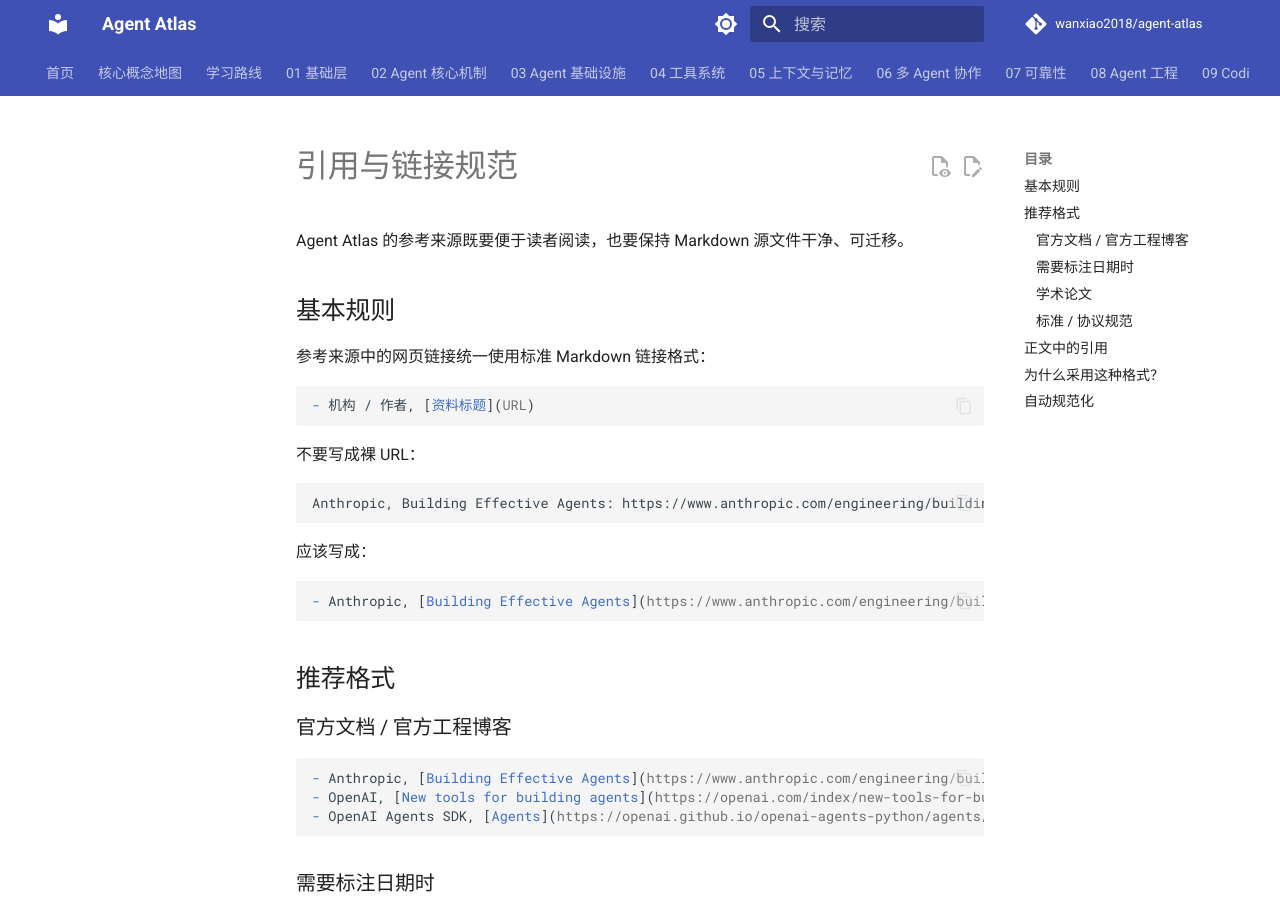
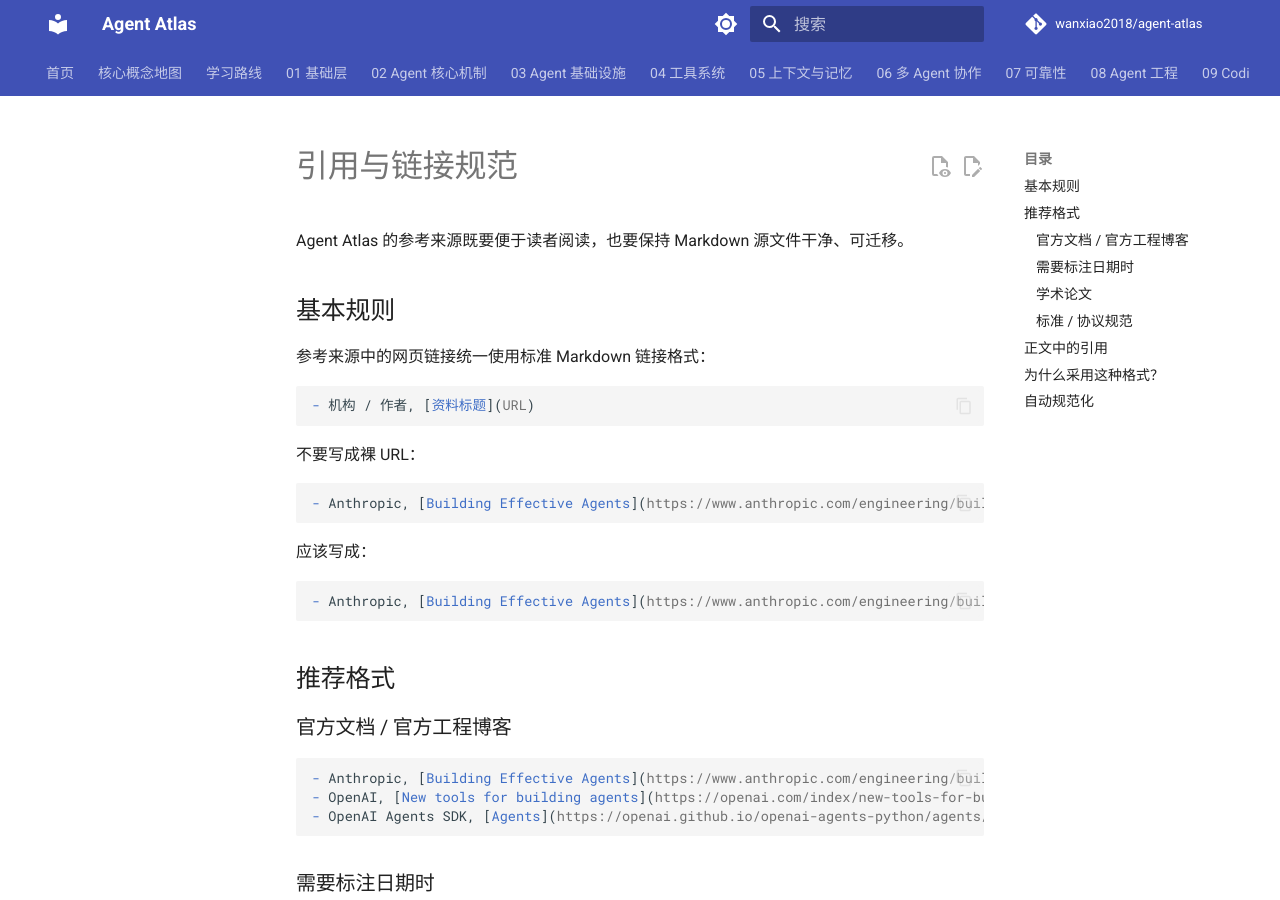
Before and after one commit to wanxiao2018/agent-atlas, an MkDocs documentation site: the page built from docs/reference/citation-style.md, in a window 1280 px wide and 900 px high. Built offline with MkDocs 1.6.1 and Material for MkDocs 9.7.7, drawn with Linux system fonts in a browser that asks for light colours; comment, search, counter and statistics services are not loaded; some of the changed text lies outside the part shown.

Commit message:
style: normalize Markdown source links

````diff
--- a/docs/reference/citation-style.md
+++ b/docs/reference/citation-style.md
@@ -13,7 +13,7 @@ Agent Atlas 的参考来源既要便于读者阅读，也要保持 Markdown 源
 不要写成裸 URL：
 
 ```md
-Anthropic, Building Effective Agents: https://www.anthropic.com/engineering/building-effective-agents
+- Anthropic, [Building Effective Agents](https://www.anthropic.com/engineering/building-effective-agents)
 ```
 
 应该写成：
@@ -84,7 +84,7 @@ Anthropic 在 Building Effective Agents 中提到这个概念：https://...
 它会把下面这种常见格式：
 
 ```md
-Anthropic, Building Effective Agents: https://...
+- Anthropic, [Building Effective Agents](https://...)
 ```
 
 自动规范为：
````
